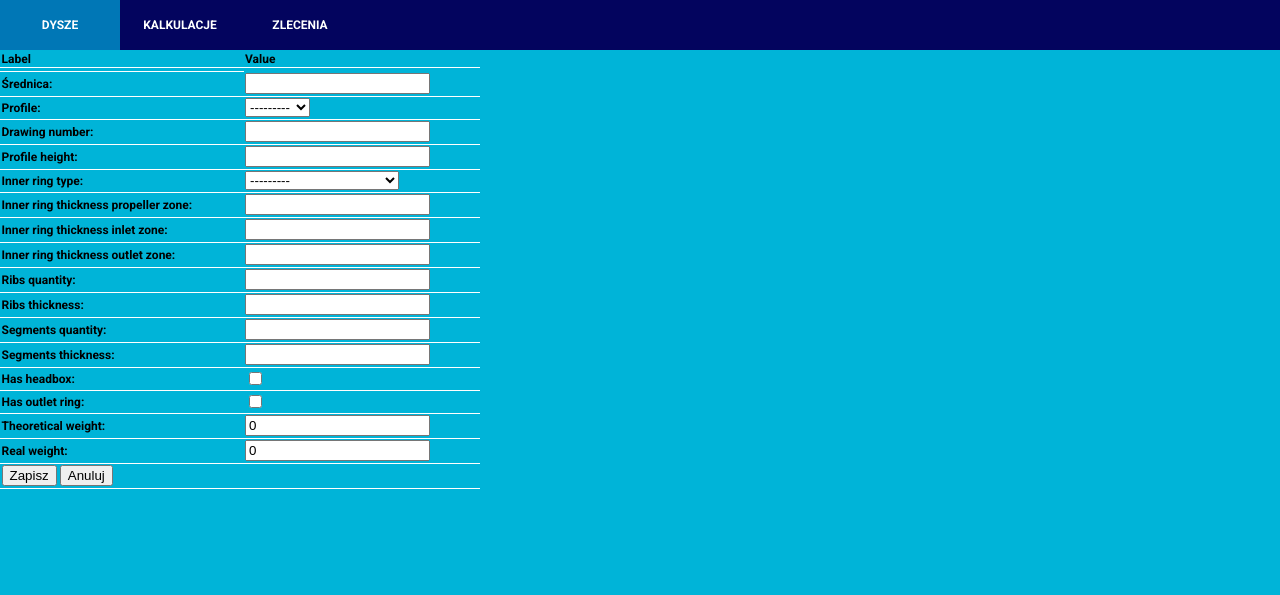
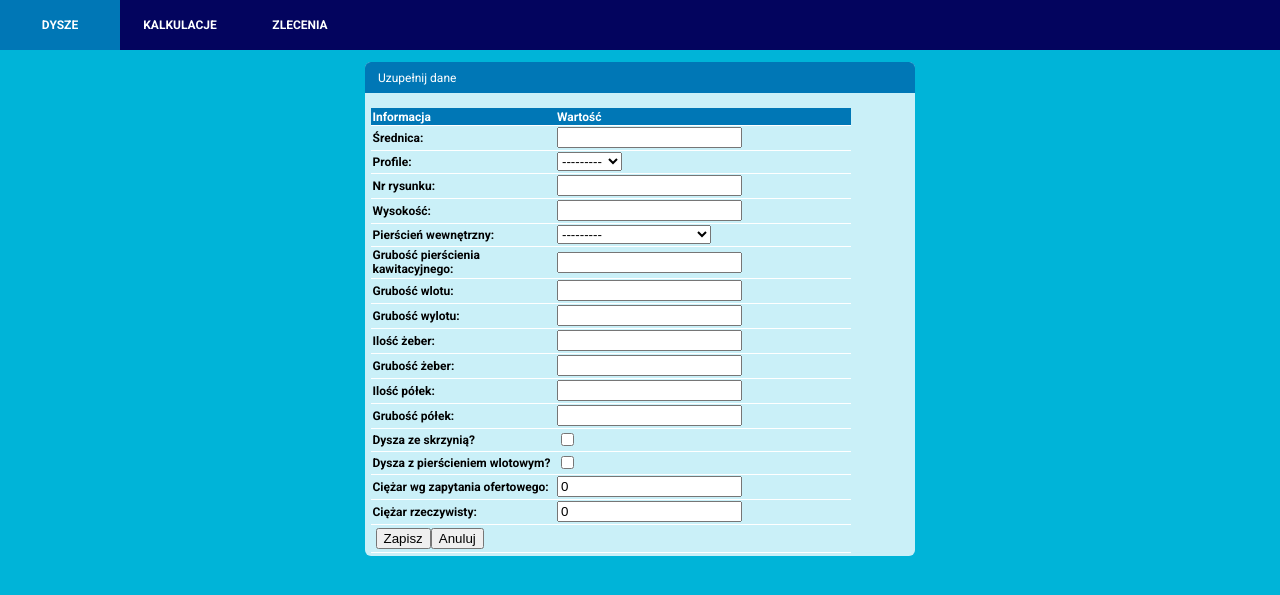
Before and after one commit to djzib0/django_nozzle_calculator, a Django app: page /nozzle/add_nozzle/ in a window 1280 px wide. Shown: the top 595 px of the page. Run offline with Django 4.2, Linux system fonts and the light colour scheme.

Commit message:
added add_nozzle form, adjusted templates and styles

```diff
--- a/nozzle_calculator/calculator/filters.py
+++ b/nozzle_calculator/calculator/filters.py
@@ -18,7 +18,7 @@ class NozzleFilter(django_filters.FilterSet):
                       ('False', 'Nie')
                       )
 
-    # diameter = django_filters.CharFilter(widget=forms.TextInput(attrs={"class":"wide_form"}))
+    diameter = django_filters.CharFilter(lookup_expr='icontains')
     profile = django_filters.ChoiceFilter(label="test label",
                                           choices=PROFILES,
                                           widget=forms.Select(attrs={"class": "wide_form"}))
--- a/nozzle_calculator/calculator/forms.py
+++ b/nozzle_calculator/calculator/forms.py
@@ -6,7 +6,21 @@ class NozzleForm(forms.ModelForm):
     class Meta:
         model = Nozzle
         fields = '__all__'
-        labels = {'diameter': 'Średnica'}
+        labels = {'diameter': 'Średnica',
+                  'drawing_number': 'Nr rysunku',
+                  'profile_height': 'Wysokość',
+                  'theoretical_weight': 'Ciężar wg zapytania ofertowego',
+                  'real_weight': 'Ciężar rzeczywisty',
+                  'inner_ring_type': 'Pierścień wewnętrzny',
+                  'inner_ring_thickness_propeller_zone': 'Grubość pierścienia kawitacyjnego',
+                  'inner_ring_thickness_inlet_zone': 'Grubość wlotu',
+                  'inner_ring_thickness_outlet_zone': 'Grubość wylotu',
+                  'ribs_quantity': 'Ilość żeber',
+                  'ribs_thickness': 'Grubość żeber',
+                  'segments_quantity': 'Ilość półek',
+                  'segments_thickness': 'Grubość półek',
+                  'has_headbox': 'Dysza ze skrzynią?',
+                  'has_outlet_ring': 'Dysza z pierścieniem wlotowym?'}
 
 
 class OrderForm(forms.ModelForm):
--- a/nozzle_calculator/calculator/templates/calculator/add_nozzle.html
+++ b/nozzle_calculator/calculator/templates/calculator/add_nozzle.html
@@ -1,24 +1,36 @@
 {% extends 'calculator/base.html' %}
 
 {% block content %}
-  <table>
-    <th>Label</th>
-    <th>Value</th>
-    <tr>
-      <td>
-        <form method="post" action="{% url 'calculator:add_nozzle' %}">
-  {% csrf_token %}
 
-  {{ form.as_table }}
-      </td>
-    </tr>
-    <tr>
-      <td>  <button type="submit">Zapisz</button>
-  <a href="{% url 'calculator:nozzles' %}"><button type="button">Anuluj</button></a>
-</form></td>
-    </tr>
-  </table>
+<div class="content-main">
+  <div class="item-box">
+    <div class="item-header-box">
+      Uzupełnij dane
+    </div>
+    <div class="item-details-table">
+      <table>
+        <thead>
+          <tr>
+            <th>Informacja</th>
+            <th>Wartość</th>
+          </tr>
+        </thead>
+        <tr>
+          <form method="post" action="{% url 'calculator:add_nozzle' %}">
+            {% csrf_token %}
+            {{ form.as_table }}
+          <td>
+            <div class="button-box">
+            <button type="submit">Zapisz</button>
+            <a href="{% url 'calculator:nozzles' %}"><button type="button">Anuluj</button></a>
+          </form>
+          </div>
+          </td>
 
-
+        </tr>
+      </table>
+    </div>
+  </div>
+</div>
 
 {% endblock content %}
--- a/nozzle_calculator/calculator/templates/calculator/index.html
+++ b/nozzle_calculator/calculator/templates/calculator/index.html
@@ -1,5 +1,4 @@
 {% extends 'calculator\base.html' %}
 
 {% block content %}
-<a href="{% url 'calculator:nozzles' %}">Show all nozzles</a>
 {% endblock content %}
--- a/nozzle_calculator/calculator/templates/calculator/nozzle-orders.html
+++ b/nozzle_calculator/calculator/templates/calculator/nozzle-orders.html
@@ -13,6 +13,7 @@
     </div>
     <div class="item-details">
       <div class="button-box">
+        <a href="{% url 'calculator:nozzle_details' nozzle.id %}"><button class="cancel-btn">Wróć</button></a>
         <a href="{% url 'calculator:add_nozzle_order' nozzle.id %}"><button class="add-btn">Dodaj nowe zamówienie</button></a>
       </div>
       <div class="item-details-table">
--- a/nozzle_calculator/calculator/views.py
+++ b/nozzle_calculator/calculator/views.py
@@ -68,6 +68,7 @@ def add_nozzle(request):
         form = NozzleForm(request.POST)
         if form.is_valid():
             new_nozzle = form.save()
+            print(new_nozzle.id)
             return redirect('calculator:nozzle_details', new_nozzle.id)
 
     context = {'form': form}
@@ -90,7 +91,7 @@ def add_nozzle_order(request, nozzle_id):
                 new_order.save()
                 return redirect('calculator:nozzle_orders', nozzle.id)
             else:
-                message = 'Takie zlecenie jest już istnieje!'
+                message = 'Takie zlecenie już istnieje!'
                 context = {'form': form,
                            'message': message,
                            'nozzle_id': nozzle.id,
--- a/nozzle_calculator/static/styles.css
+++ b/nozzle_calculator/static/styles.css
@@ -15,6 +15,7 @@ table, th, td {
     border-collapse: collapse;
     text-align: left;
     border-bottom: 1px solid white;
+    margin-left: 0.5em;
 }
 
 thead {
@@ -67,11 +68,12 @@ th, td {
 /* layout */
 .content-main {
     display: flex;
+    flex-direction: row;
     background-color: #00b4d8;
-    /*margin: 0 2em;*/
-    justify-content: space-around;
+    justify-content: space-between;
     align-items: flex-start; /* thank to it each child have it's own height */
     margin: 0 auto;
+    padding: 0 auto;
 }
 
 @media (max-width: 1000px) {
@@ -80,14 +82,15 @@ th, td {
     }
 }
 
+
 .item-box {
-    min-width: 500px;
-    max-width: 90%;
+    min-width: 550px;
     display: flex;
     flex-direction: column;
     background-color:  #CAF0F8;
     border-radius: 0.5em;
     margin: 1em auto;
+    padding: 0px;
 }
 
 .single-column {
@@ -111,11 +114,13 @@ th, td {
 
 .item-details {
     padding-left: 1em;
+    padding-top: 0.5em;
     border-left: 1px solid #0077b6;
     border-right: 1px solid #0077b6;
     border-bottom: 1px solid #0077b6;
     border-bottom-left-radius: 0.5em;
     border-bottom-right-radius: 0.5em;
+
 }
 
 .item-details-box {
@@ -211,7 +216,7 @@ th, td {
     border-radius: 0.5em;
     height: 2rem;
     padding: 0.5rem 1rem;
-    margin-top: 0.5em;
+    margin: 0.5em 0.5em;
     cursor: pointer;
 }
 
@@ -222,7 +227,7 @@ th, td {
 .cancel-btn {
     background-color: firebrick;
     border: 1px solid firebrick;
-    width: 90%;
+    /*width: 90%;*/
     margin-left: 0.125em;
 }
 
```
Also changed, not shown: nozzle_calculator/db.sqlite3.
